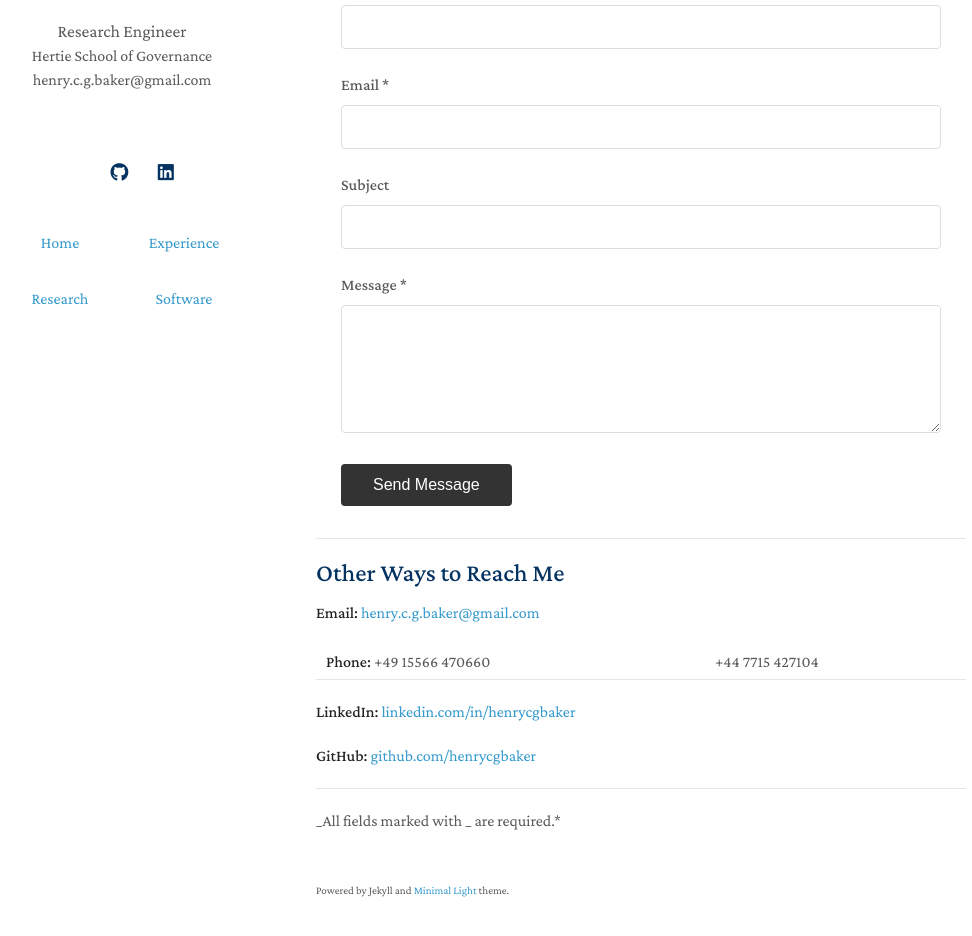
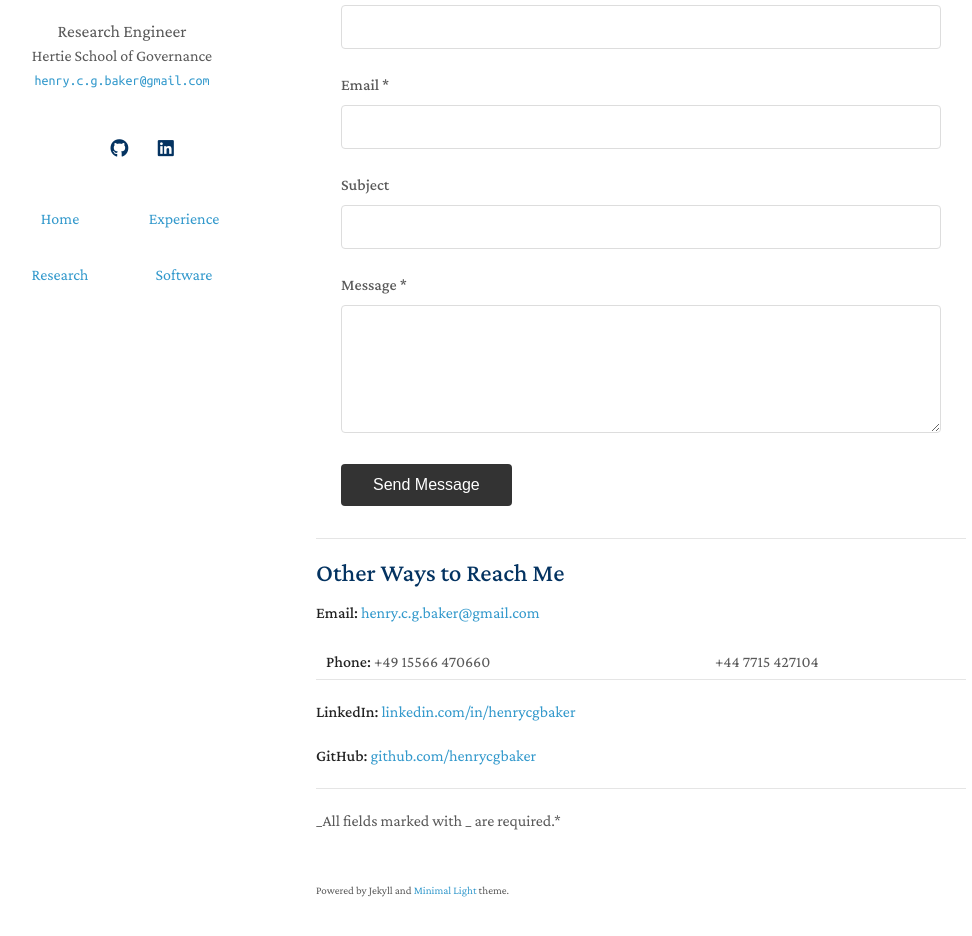
Before and after one commit to henrycgbaker/henrycgbaker.github.io, a Jekyll site: the page built from contact.md, in a window 1280 px wide and 1193 px high. Shown: the part 222-1158 px from the top of the window, without its empty margins (154-1126 px from the left). Built offline with Jekyll 4.4.1, drawn with Linux system fonts in a browser that asks for light colours; a style sheet for code colours, icons or effects is not loaded.

Commit message:
Fix email link and code formatting
- Simplify email link to use native mailto behavior
- Remove JavaScript handler that was interfering with mailto links
- Fix Prettier formatting in index.md
- Ensure both layout files have identical navigation structure

```diff
--- a/_layouts/homepage.html
+++ b/_layouts/homepage.html
@@ -87,9 +87,7 @@
         <br>
         {% endif %}
         {% if site.email %}
-        <div>
-          <a href="mailto:{{ site.email }}" style="color: inherit !important; text-decoration: none !important; cursor: pointer !important; pointer-events: auto !important; display: inline;">{{ site.email }}</a>
-        </div>
+        <email><a href="mailto:{{ site.email }}">{{ site.email }}</a></email>
         {% endif %}
 
         <br>
--- a/_layouts/page.html
+++ b/_layouts/page.html
@@ -87,9 +87,7 @@
         <br>
         {% endif %}
         {% if site.email %}
-        <div>
-          <a href="mailto:{{ site.email }}" style="color: inherit !important; text-decoration: none !important; cursor: pointer !important; pointer-events: auto !important; display: inline;">{{ site.email }}</a>
-        </div>
+        <email><a href="mailto:{{ site.email }}">{{ site.email }}</a></email>
         {% endif %}
 
         <br>
--- a/assets/js/email-link.js
+++ b/assets/js/email-link.js
@@ -1,16 +1,2 @@
-// Ensure email links work properly
-document.addEventListener("DOMContentLoaded", function () {
-  // Find all mailto links and ensure they're clickable
-  const emailLinks = document.querySelectorAll('a[href^="mailto:"]');
-
-  emailLinks.forEach((link) => {
-    link.addEventListener("click", function (e) {
-      // Allow default mailto behavior
-      const href = this.getAttribute("href");
-      if (href) {
-        // This should trigger the system's default email handler
-        window.location.href = href;
-      }
-    });
-  });
-});
+// Email links work natively via mailto: href
+// No JavaScript handler needed - native browser behavior handles mailto: links
```
Also changed, not shown: index.md (line endings or trailing spaces).
